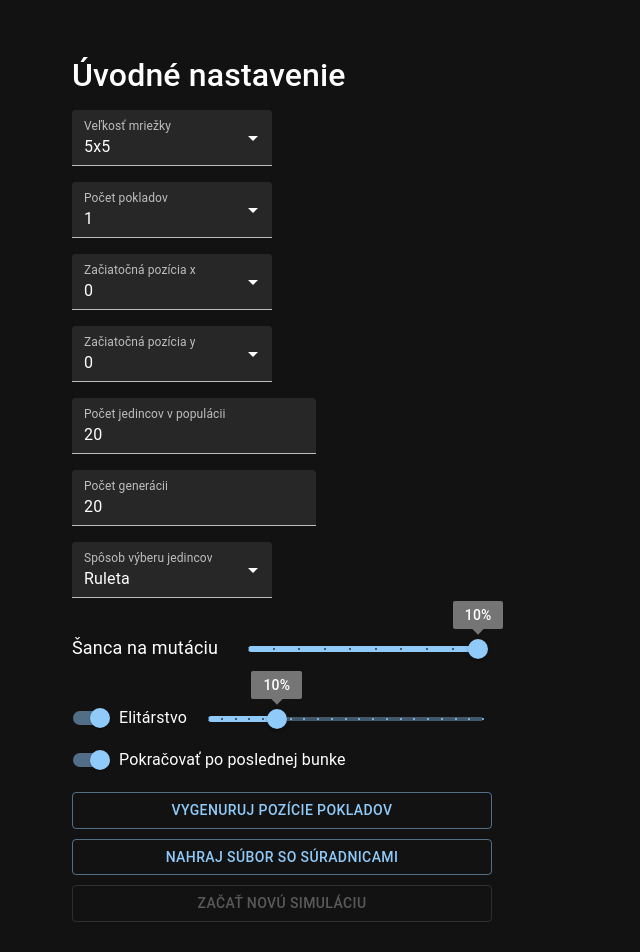
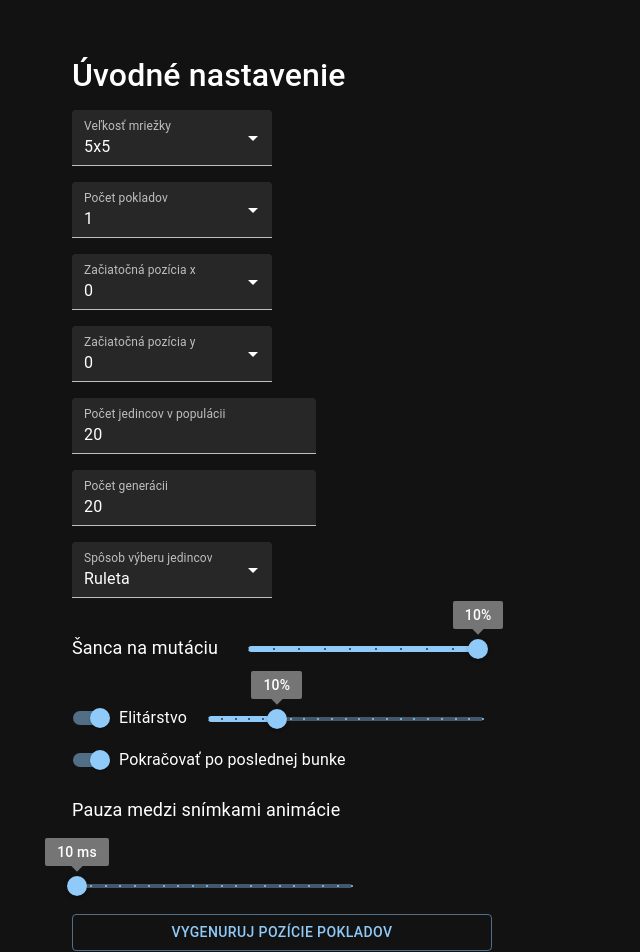
Before and after one commit to DavidSchmidt3/genetic-algorithm, a React (Create React App) app: page / in a window 1280 px wide. Shown: the top 952 px of the page, without its empty margins (0-640 px from the left). Built offline with nearby package versions, Linux system fonts and the light colour scheme.

Commit message:
animation

```diff
--- a/src/App.js
+++ b/src/App.js
@@ -17,10 +17,12 @@ export default class App extends React.Component {
     this.state = {
       gridSize: 5,
       grid: [],
+      actualGrid: [],
       x: 0,
       y: 0,
       count: 1,
       populationCount: 20,
+      animationDelay: 10,
       generationCount: 20,
       continue: true,
       elitism: true,
@@ -317,7 +319,7 @@ export default class App extends React.Component {
   }
 
   endSimulation = () => {
-    this.setState({ settingsEnabled: true });
+    this.setState({ settingsEnabled: true, finished: false });
   }
 
   startComputations = (e, firstPopulation) => {
@@ -366,11 +368,12 @@ export default class App extends React.Component {
     bestIndividual.results.success ? // Ak sa naslo riesenie
       this.setState({ finished: true, success: true, loading: false, statistics, successfulIndividual: bestIndividual, generation }) :
       this.setState({ finished: true, success: false, loading: false, statistics, successfulIndividual: bestIndividual, generation });
+
   }
 
   startSimulation = (e, firstPopulation) => {
     this.setState({ finished: false, settingsEnabled: false, loading: true });
-    setTimeout(() => this.startComputations(e, firstPopulation), 50); // SetTimeout pre stihnutie vyobrazenia nacitavania
+    setTimeout(() => this.startComputations(e, firstPopulation), 100); // SetTimeout pre stihnutie vyobrazenia nacitavania
   }
 
   // Konverzia desiatkove cisla na 8 bitove binarne
@@ -515,6 +518,31 @@ export default class App extends React.Component {
     return { ...stats, success: false };
   }
 
+  timer = ms => new Promise(res => setTimeout(res, ms));
+
+  drawStart = () => {
+    this.setState({ actualGrid: this.state.grid });
+  }
+
+  startAnimation = async () => {
+    let actualGrid = this.cloneGrid(this.state.grid);
+    const moves = this.state.successfulIndividual.results.stats.moves;
+    let stats = { moveCount: 0 };
+    this.setState({ animationRunning: true });
+
+    for (let i = 0; i < moves.length; i++) {
+      this.applyMove(moves[i], actualGrid, stats);
+      this.setState({ actualGrid });
+      await this.timer(this.state.animationDelay);
+    }
+
+    this.setState({ animationRunning: false });
+  }
+
+  displayEnd = () => {
+    this.setState({ actualGrid: this.state.successfulIndividual.results.stats.grid });
+  }
+
   render() {
     return (
       <div className="mx-auto">
@@ -548,13 +576,21 @@ export default class App extends React.Component {
                 endSimulation={this.endSimulation}
                 success={this.state.success}
                 settingsEnabled={this.state.settingsEnabled}
+                startAnimation={this.startAnimation}
+                animationRunning={this.state.animationRunning}
+                displayEnd={this.displayEnd}
+                actualGrid={this.state.actualGrid}
+                successfulIndividual={this.state.successfulIndividual}
               />
             </Grid>
             <Grid className="mt-5" item xs={4}>
               <Gamegrid
                 grid={this.state.grid}
                 finished={this.state.finished}
-                successfulIndividual={this.state.successfulIndividual} />
+                successfulIndividual={this.state.successfulIndividual}
+                drawStart={this.drawStart}
+                actualGrid={this.state.actualGrid}
+              />
             </Grid>
             <Grid item xs={4}>
               <Results
--- a/src/Grid.js
+++ b/src/Grid.js
@@ -2,7 +2,14 @@ import * as React from 'react';
 import './grid.css';
 
 export default class Grid extends React.Component {
+  componentDidUpdate(prevProps, prevState) {
+    if (prevProps.finished !== this.props.finished && this.props.finished) {
+      this.props.drawStart();
+    }
+  }
+
   render() {
+    console.log(this.props.successfulIndividual)
     return (
       <>
         {this.props.grid.length ? <h2>Začiatočný stav</h2> : null}
@@ -19,19 +26,18 @@ export default class Grid extends React.Component {
                 </div>
           }).concat(<div key={idx} className="separator" />);
         })}
-        <div className="mt-2">
+        <div className="mt-2 final-grid ">
           {this.props.finished && <h2>Koncový stav</h2>}
-          {this.props.finished && this.props.successfulIndividual?.results?.stats?.grid?.map((array, idx) => {
+          {this.props.finished && this.props.grid?.map((array, idx) => {
             return array?.map((number, idy) => {
-              return number === 0 ?
-                <div key={`${idx}${idy}`} className="cell"></div> :
-                number === 1 ?
-                  <div key={`${idx}${idy}`} className="cell">
-                    <img src={process.env.PUBLIC_URL + '/images/treasure.png'} alt="Poklad" />
-                  </div> :
-                  <div key={`${idx}${idy}`} className="cell player">
-                    <img src={process.env.PUBLIC_URL + '/images/miner.png'} alt="Hľadač" />
-                  </div>
+              return <div key={`${idx}${idy}`} className="cell"></div>
+            }).concat(<div key={idx} className="separator" />);
+          })}
+          {this.props.finished && this.props.actualGrid?.map((array, idx) => {
+            return array?.map((number, idy) => {
+              return number === 1 ?
+                <img key={`${idx}${idy}`} className="player img" style={{ position: "absolute", left: idy * 50 + 'px', top: idx * 49 + 46 + 'px' }} src={process.env.PUBLIC_URL + '/images/treasure.png'} alt="Poklad" /> : number === 2 ?
+                  <img key={`${idx}${idy}`} className="treasure img" style={{ position: "absolute", left: idy * 50 + 'px', top: idx * 49 + 46 + 'px' }} src={process.env.PUBLIC_URL + '/images/miner.png'} alt="Hľadač" /> : null;
             }).concat(<div key={idx} className="separator" />);
           })}
         </div>
--- a/src/Results.js
+++ b/src/Results.js
@@ -18,7 +18,6 @@ export default class Results extends React.Component {
   }
 
   render() {
-    console.log(this.props.successfulIndividual);
     return (
       <>
         {this.props.finished &&
--- a/src/Settings.js
+++ b/src/Settings.js
@@ -18,13 +18,31 @@ export default class Settings extends React.Component {
     return `${value}%`;
   }
 
+  valueMs = value => {
+    return `${value} ms`;
+  }
+
   getSimulationDisabled = () => {
-    if (!this.props.grid.length)
+    if (!this.props.grid.length || this.props.animationRunning)
       return true;
 
     for (let y = 0; y < this.props.gridSize; y++) {
       for (let x = 0; x < this.props.gridSize; x++) {
         if (this.props.grid?.[y]?.[x] === 1)
+          return false;
+      }
+    }
+
+    return true;
+  }
+
+  getEndDrawDisabled = () => {
+    if (this.props.animationRunning)
+      return true;
+
+    for (let y = 0; y < this.props.gridSize; y++) {
+      for (let x = 0; x < this.props.gridSize; x++) {
+        if (this.props.successfulIndividual?.results?.stats?.grid?.[y]?.[x] !== this.props.actualGrid?.[y]?.[x])
           return false;
       }
     }
@@ -208,6 +226,25 @@ export default class Settings extends React.Component {
           <FormControl>
             <FormControlLabel control={<Switch disabled={!this.props.settingsEnabled} checked={this.props.continue} name="continue" onChange={this.props.handleSwitch} />} label="Pokračovať po poslednej bunke" />
           </FormControl>
+          <br />
+          <FormControl>
+            <Typography className="chance">Pauza medzi snímkami animácie</Typography>
+            <Slider
+              className="slider mt-5"
+              aria-label="Pauza medzi snímkami animácie"
+              name="animationDelay"
+              disabled={!this.props.settingsEnabled}
+              onChange={this.props.handleSlider}
+              value={this.props.animationDelay}
+              getAriaValueText={this.valueMs}
+              valueLabelDisplay="on"
+              valueLabelFormat={this.valueMs}
+              step={10}
+              marks
+              min={10}
+              max={200}
+            />
+          </FormControl>
         </div>
         <div className="m-2">
           <Button onClick={this.props.generatePositions} disabled={!this.props.settingsEnabled} className="ml-5 button" variant="outlined">Vygenuruj pozície pokladov</Button>
@@ -225,9 +262,11 @@ export default class Settings extends React.Component {
           {(this.props.finished) &&
             <>
               {!this.props.success &&
-                <Button onClick={this.props.continueSimulation} className="ml-5 button-3" variant="outlined">Pokračuj simuláciu</Button>
+                <Button onClick={this.props.continueSimulation} disabled={this.props.animationRunning} className="ml-5 button-3" variant="outlined">Pokračuj simuláciu</Button>
               }
-              <Button onClick={this.props.endSimulation} className="ml-5 button-3" variant="outlined">Skonči simuláciu</Button>
+              <Button onClick={this.props.endSimulation} disabled={this.props.animationRunning} className="ml-5 button-3" variant="outlined">Skonči simuláciu</Button>
+              <Button onClick={this.props.startAnimation} disabled={this.props.animationRunning} className="ml-5 button-3" variant="outlined">Vykresli animáciu</Button>
+              <Button onClick={this.props.displayEnd} disabled={this.getEndDrawDisabled()} className="ml-5 button-3" variant="outlined">Vykresli koniec</Button>
             </>
           }
         </div>
--- a/src/grid.css
+++ b/src/grid.css
@@ -5,9 +5,23 @@
   display: inline-block;
 }
 
+.final-grid {
+  position: relative;
+}
+
 .cell img {
   width: 49px;
   vertical-align: unset;
+}
+
+.player.img {
+  width: 49px;
+  height: 49px;
+}
+
+.treasure.img {
+  width: 49px;
+  height: 49px;
 }
 
 .separator {
```
